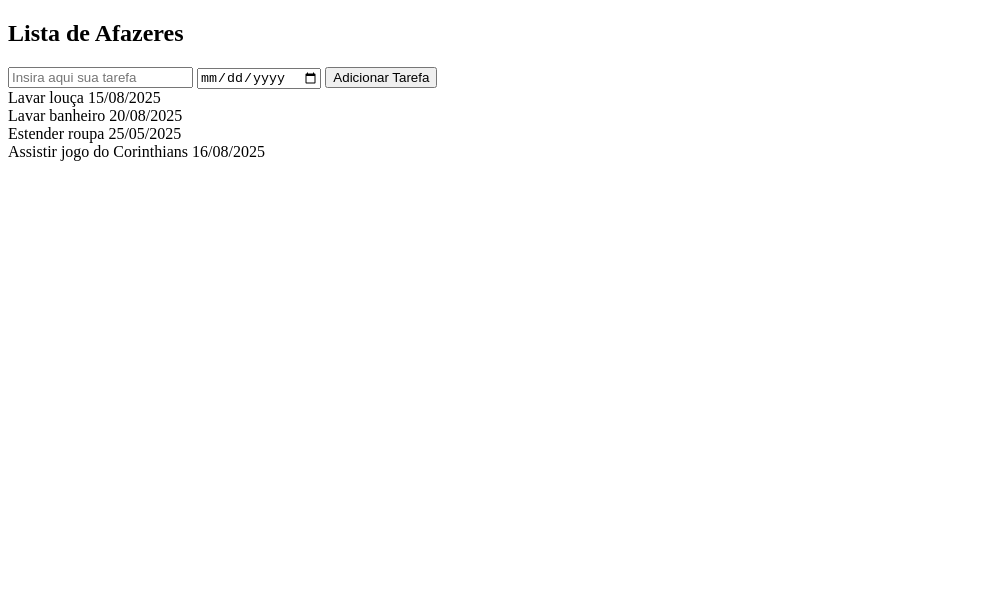
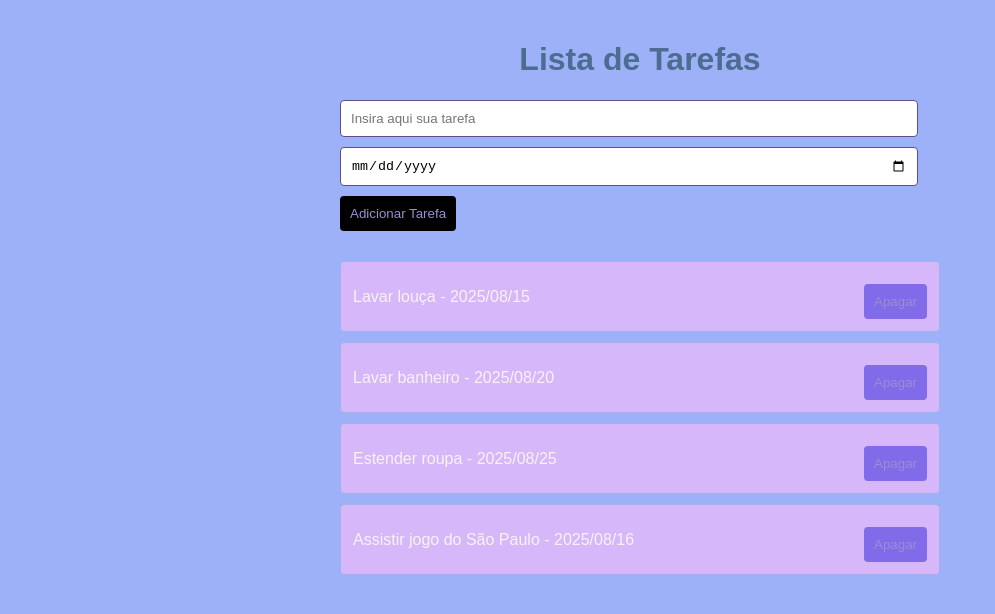
Before and after one commit to lesouxzz/agenda, a plain HTML site: page index.html in a window 1280 px wide. Shown: the whole page, without its empty margins (0-995 px from the left). Drawn offline with Linux system fonts and the light colour scheme.

Commit message:
Trabalho

```diff
--- /dev/null
+++ b/estilo.css
@@ -0,0 +1,61 @@
+body {
+    font-family: Arial, sans-serif;
+    background-color: #9db1f8;
+    padding: 20px;
+    max-width: 600px;
+    margin: auto;
+    color: #f9f2f2;
+}
+
+h1 {
+    text-align: center;
+    color: #4c6d8f;
+}
+
+input[type="text"],
+input[type="date"] {
+    padding: 10px;
+    margin-top: 10px;
+    width: calc(100% - 22px);
+    box-sizing: border-box;
+    border-radius: 4px;
+    border: 1px solid #624e82;
+    display: block;
+}
+
+button {
+    margin-top: 10px;
+    padding: 10px;
+    background-color: #000000;
+    color: rgb(158, 140, 209);
+    border: none;
+    border-radius: 4px;
+    cursor: pointer;
+}
+
+button:hover {
+    background-color: #2980b9;
+}
+
+#lista-de-tarefas {
+    margin-top: 30px;
+}
+
+#lista-de-tarefas div {
+    background-color: #d6b8fa;
+    padding: 12px;
+    border: 1px solid #a5b0ea;
+    border-radius: 4px;
+    margin-bottom: 10px;
+    display: flex;
+    justify-content: space-between;
+    align-items: center;
+}
+
+#lista-de-tarefas button {
+    background-color: #826be8;
+}
+
+#lista-de-tarefas button:hover {
+    background-color: #672bc0;
+}
--- a/index.html
+++ b/index.html
@@ -1,71 +1,81 @@
 <!DOCTYPE html>
 <html lang="pt-br">
+
 <head>
     <meta charset="UTF-8">
     <meta name="viewport" content="width=device-width, initial-scale=1.0">
     <title>Agenda</title>
+    <link rel="stylesheet" href="estilo.css">
 </head>
+
 <body>
-    <h2>Lista de Afazeres</h2>
-    <input id= "tarefa" type="text" placeholder="Insira aqui sua tarefa"></input>
-    <input id="seleciona-data" type="date" placeholder="Escolha a data"/>
+    <h1>Lista de Tarefas</h1>
+    <input id="tarefa" type="text" placeholder="Insira aqui sua tarefa"></input>
+    <input id="seleciona-data" type="date" />
     <button onclick="adicionarTarefa()">Adicionar Tarefa</button>
     <div id="lista-de-tarefas"></div>
+
     <script>
-        let afazeres = [
-            {
-                nome: "Lavar louça",
-                data: "15/08/2025",
-                id: "id1"
-            },
-            {
-                nome: "Lavar banheiro",
-                data: "20/08/2025",
-                id: "id2"
-            },
-            {
-                nome: "Estender roupa",
-                data: "25/05/2025",
-                id: "id3"
-            },
-            {
-                nome: "Assistir jogo do Corinthians",
-                data: "16/08/2025",
-                id: "id4"
-            }
-        ];
+        let afazeres;
+        const afazeresSalvos = JSON.parse(localStorage.getItem("afazeres"));
+        if (Array.isArray(afazeresSalvos)) {
+            afazeres = afazeresSalvos;
+        } else {
+            afazeres = [
+                { nome: "Lavar louça", data: "15-08-2025", id: "id1" },
+                { nome: "Lavar banheiro", data: "20-08-2025", id: "id2" },
+                { nome: "Estender roupa", data: "25-08-2025", id: "id3" },
+                { nome: "Assistir jogo do São Paulo", data: "16-08-2025", id: "id4" }
+            ];
+        }
+
+        let salvarTarefas = () => localStorage.setItem("afazeres", JSON.stringify(afazeres));
+
+        salvarTarefas();
 
         let adicionarTarefa = () => {
             const campoTarefa = document.getElementById("tarefa");
             const tarefa = campoTarefa.value;
-
             const campoData = document.getElementById("seleciona-data");
             const prazo = campoData.value;
-
             const cron = "" + new Date().getTime();
 
-            afazeres.push(
-                {
-                    nome: tarefa,
-                    data: prazo,
-                    id: cron
-                }
-            )
+            afazeres.push({ nome: tarefa, data: prazo, id: cron });
+
+            salvarTarefas();
             renderizar();
         }
 
+        let apagarTarefa = (evento) => {
+            const botaoApagar = evento.target;
+            const idASerApagado = botaoApagar.id;
+            afazeres = afazeres.filter((tarefa) => tarefa.id !== idASerApagado);
+            salvarTarefas();
+            renderizar();
+        };
+
         let renderizar = () => {
-            afazeres.forEach(
-                (tarefa) => {
-                    const elemento = document.createElement("div");
-                    elemento.innerHTML = tarefa.nome + " " + tarefa.data;
+            document.getElementById("lista-de-tarefas").innerHTML = "";
+            afazeres.forEach((tarefa) => {
+                const elemento = document.createElement("div");
+               const [ano, mes, dia] = tarefa.data.split("-");
+              const dataFormatada = `${dia}/${mes}/${ano}`;
+              elemento.innerHTML = tarefa.nome + " - " + dataFormatada;
 
-                    const listaDeTarefas = document.getElementById("lista-de-tarefas");
-                    listaDeTarefas.appendChild( elemento );
-                }
-            );
+                const botaoApagar = document.createElement("button");
+                botaoApagar.innerText = "Apagar"
+                botaoApagar.style = "margin-left: 12px;"
+                botaoApagar.id = tarefa.id;
+                botaoApagar.onclick = apagarTarefa;
+                elemento.appendChild(botaoApagar);
+
+                const listaDeTarefas = document.getElementById("lista-de-tarefas");
+                listaDeTarefas.appendChild(elemento);
+            });
         }
+
         renderizar();
+    </script>
+</body>
 
-        //document.getElementById("lista-de-tarefas").innerHTML = afazeres;
-    </script>
+</html>
```
